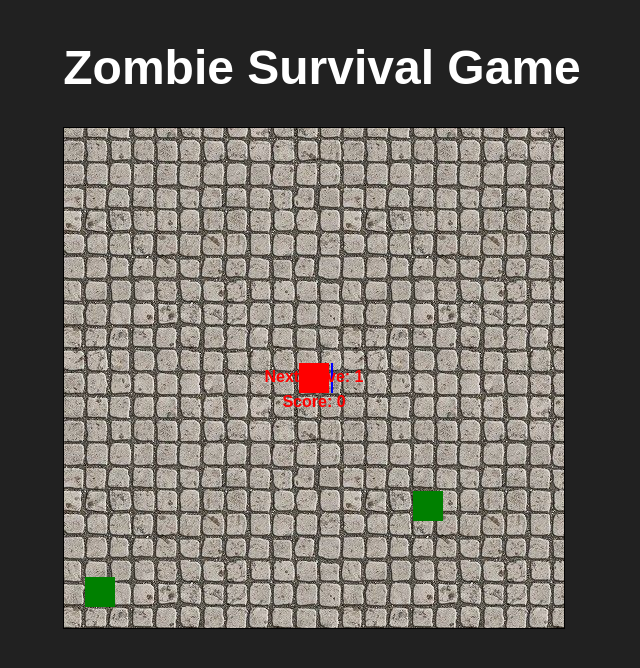
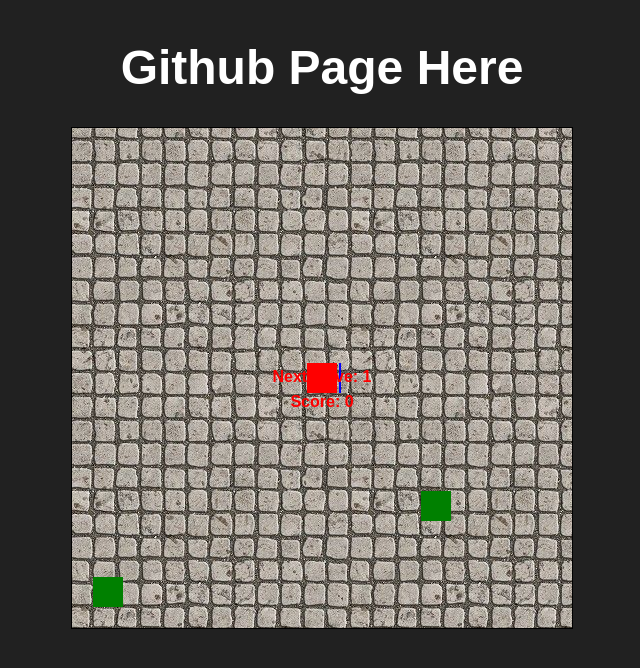
Before and after one commit to Samuel-Horner/ZombieSurvival, a plain HTML site: page index.html in a window 1280 px wide. Shown: the whole page, without its empty margins (318-958 px from the left). Drawn offline with Linux system fonts and the light colour scheme.

Commit message:
Added github link

```diff
--- a/index.html
+++ b/index.html
@@ -5,11 +5,13 @@
     <meta http-equiv="X-UA-Compatible" content="IE=edge">
     <meta name="viewport" content="width=device-width, initial-scale=1.0">
     <link rel="stylesheet" href="style.css">
-    <title>Document</title>
+    <title>ZS-Game</title>
 </head>
 <body onload="startGame()">
     <div id="text">
-        <h1>Zombie Survival Game</h1>
+        <a href="https://github.com/A3therium/ZombieSurvival">
+        <h1>Github Page Here</h1>
+        </a>
     </div>
     <script>
         var player;
--- a/style.css
+++ b/style.css
@@ -17,3 +17,8 @@ canvas {
 
     background-image: url("./images/cobbleStone.png");
 }
+
+a {
+    text-decoration: none;
+    color: white;
+}
```
